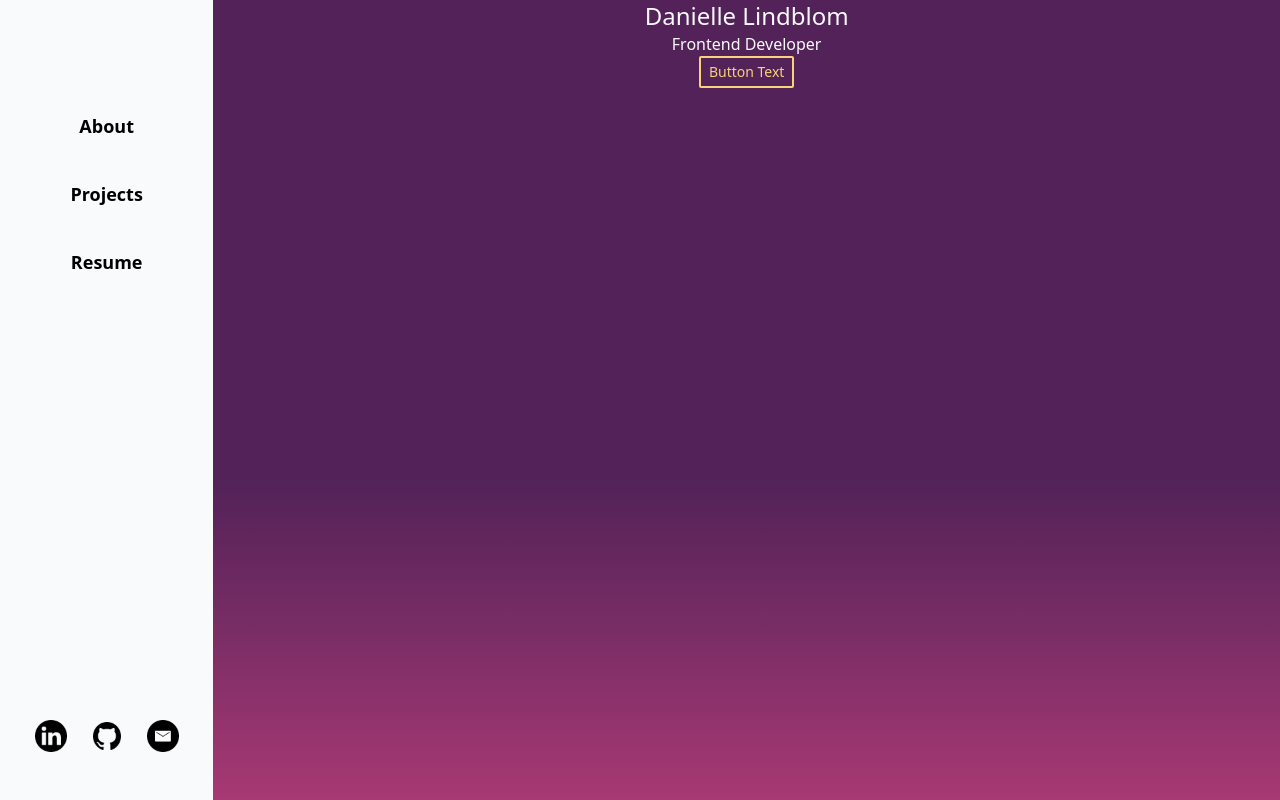
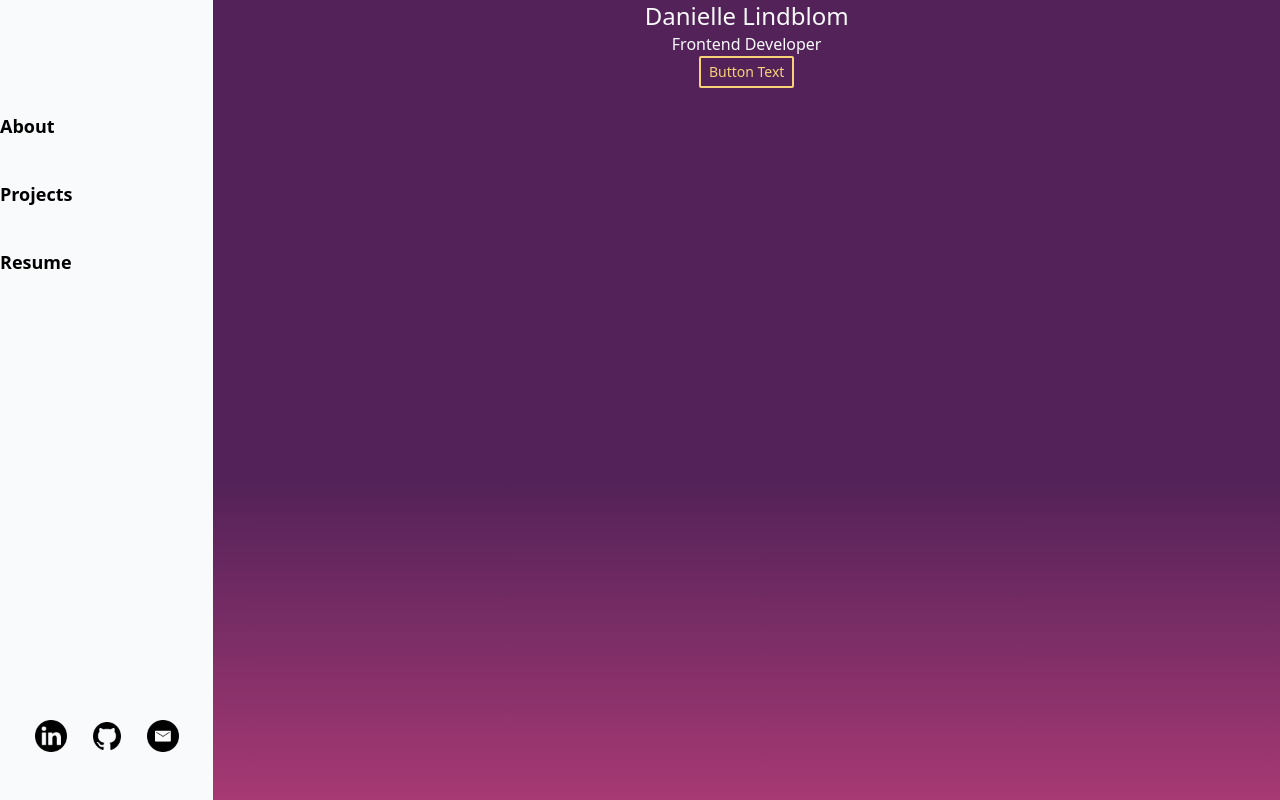
Before and after one commit to Danielle254/portfolio3, a Next.js app: page / in a window 1280 px wide. Built offline with nearby package versions, Linux system fonts and the light colour scheme.

Commit message:
refactor: move text-center property to a level higher

```diff
--- a/src/components/Nav.tsx
+++ b/src/components/Nav.tsx
@@ -4,7 +4,7 @@ export default function Nav() {
   return (
 
         <nav>
-          <ul className='flex flex-col gap-10 pt-16 text-center text-lg font-bold'>
+          <ul className='flex flex-col gap-10 pt-16 text-lg font-bold'>
             <li>About</li>
             <li>Projects</li>
             <li>Resume</li>
```
